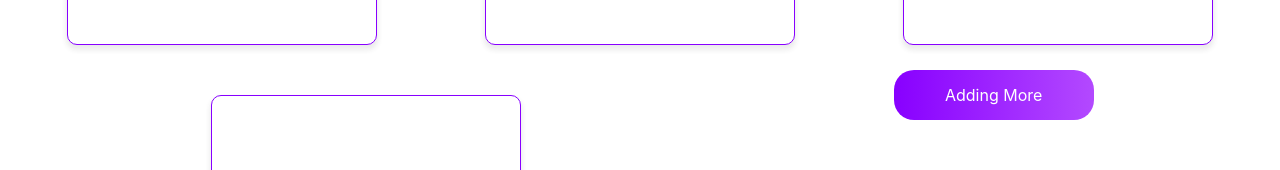
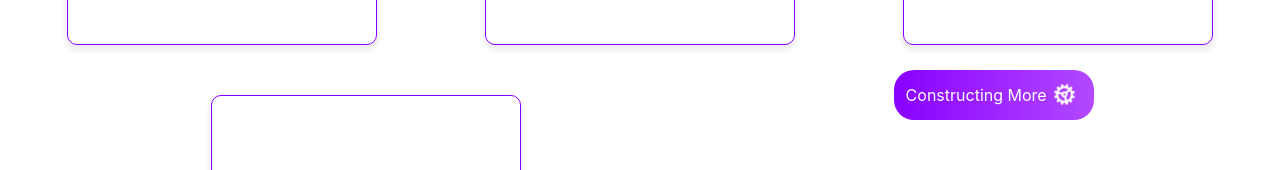
Before and after one commit to krevindev/KR-UI-Kit, a React (Create React App) app: page / in a window 1280 px wide. Shown: the part 243-413 px from the top of the page. Built offline with nearby package versions, Linux system fonts and the light colour scheme.

Commit message:
Added rotating gear icon

```diff
--- a/src/components/featured_container/FeatureContainer.css
+++ b/src/components/featured_container/FeatureContainer.css
@@ -37,6 +37,22 @@
 
     background: var(--baseColor);
     color: white;
+
+    user-select: none;
+}
+#add-more img{
+    height: 50%;
+    margin: 5px;
+
+    animation: rotatingGearAnim .5s infinite linear;
+}
+
+@keyframes rotatingGearAnim {
+   0%{
+        transform: rotate(0deg);
+    }100%{
+        transform: rotate(360deg);
+    }
 }
 
 .features {
--- a/src/pages/landing_page/features_section/FeaturesSection.tsx
+++ b/src/pages/landing_page/features_section/FeaturesSection.tsx
@@ -6,6 +6,8 @@ import RoleChanger from '../../../featured_components/role_change/RoleChanger';
 import AlienBreach from '../../../featured_components/alien_breach/AlienBreach';
 import styles from './FeaturesSection.module.css';
 import { ReactNode } from 'react';
+
+import gearIcon from '../../../res/icons/gear-icon.svg';
 
 interface FeaturesSectionProps {
     id?: string,
@@ -36,7 +38,8 @@ const FeaturesSection: React.FC<FeaturesSectionProps> = ({ id, className }) => {
                 </FeaturedContainer>
 
                 <div id='add-more'>
-                    Adding More
+                    Constructing More
+                    <img src={gearIcon} />
                 </div>
             </div>
         </div >
```
Also changed, not shown: src/res/icons/gear-icon.svg (added).
